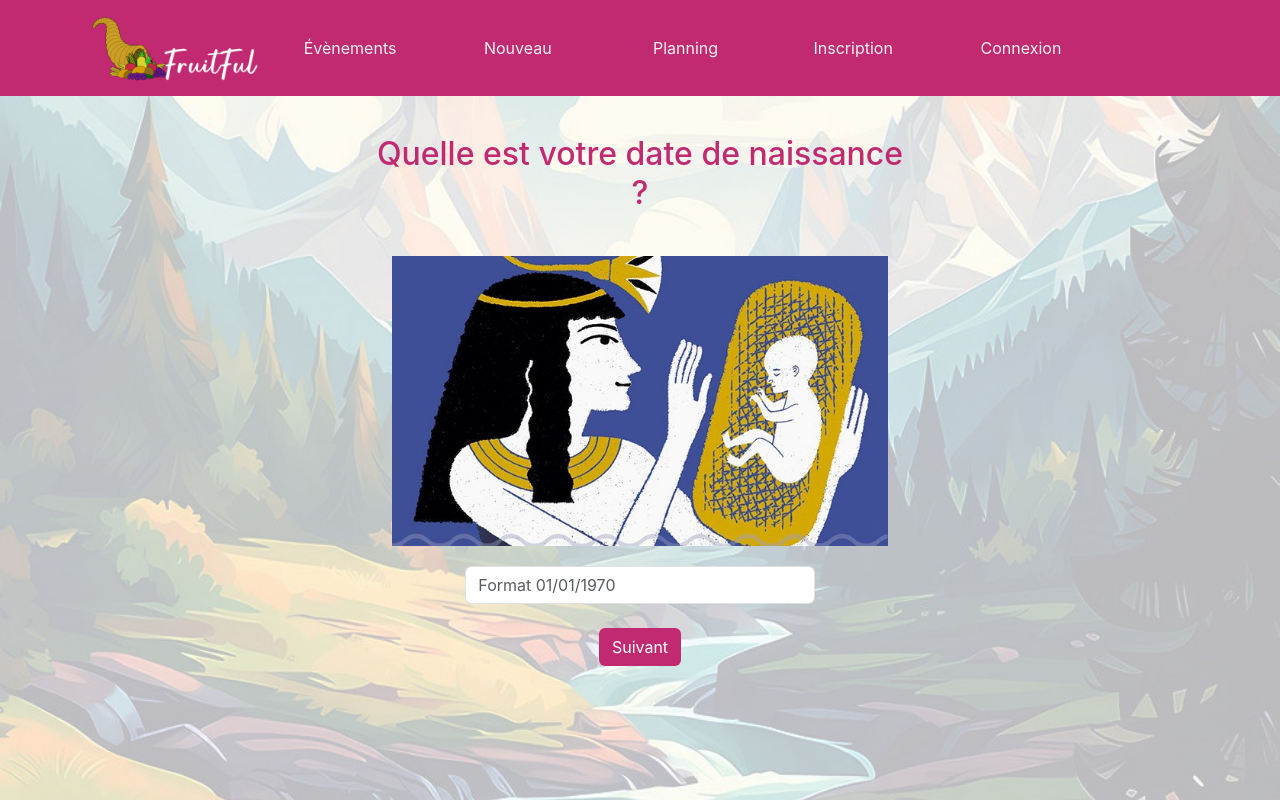
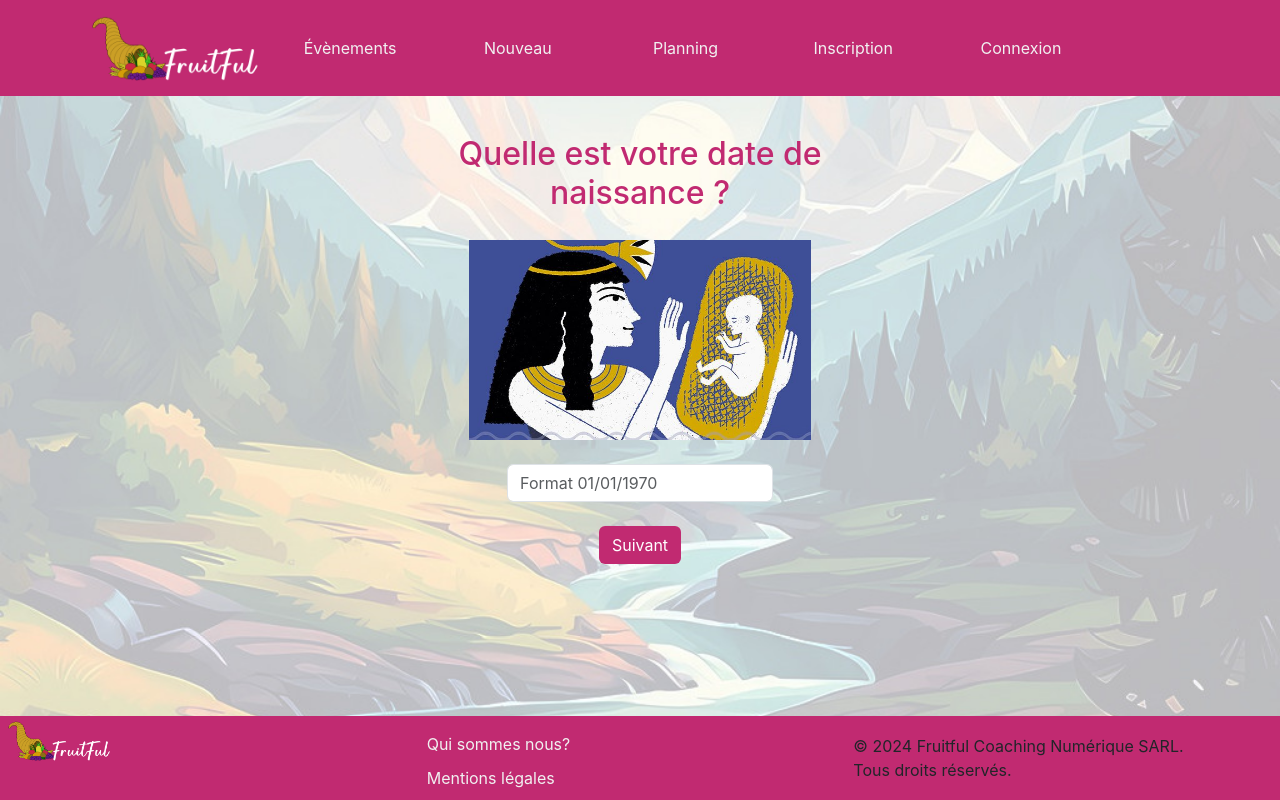
Before and after one commit to RomainVReco/fruitful-app, a React (Create React App) app: page /inscription2 in a window 1280 px wide. Shown: the top 800 px of the page. Built offline with nearby package versions, Linux system fonts and the light colour scheme.

Commit message:
Responsive intermédiaire Inscription.

```diff
--- a/src/App.css
+++ b/src/App.css
@@ -307,12 +307,16 @@ body {
   opacity: 1;
 }
 
-.image-velo {
-  max-width:70%;
+.imageInscription {
+  max-width: 70vw;
+  max-height: 25vh;
 }
 
 .centre{
   text-align: center;
+}
+.max-width-absolute {
+  max-width: 500px !important;
 }
 
 label {
@@ -320,14 +324,16 @@ label {
 }
 .fond-inscription {
   width: 100%;
-  height: 100%;
+  /* height: 100%; */
+  height: 88vh !important;
   background: url("assets/inscription/fond_ecran2.jpg");
   background-repeat: no-repeat;
   background-attachment: fixed;
-  background-position: center center;
+  background-position: center;
   background-size:cover;
-  padding-bottom: 1.5rem;
+  /* padding-bottom: 1.5rem; */
 }
+
 
 .renseignement-container {
   width: 450px;
--- a/src/components/footer/footer-css.css
+++ b/src/components/footer/footer-css.css
@@ -1,4 +1,4 @@
-* {
+/* * {
     margin: 0;
     padding: 0;
     font-family: "Inter", sans-serif;
@@ -6,7 +6,7 @@
     font-style: normal;
     font-variation-settings: "slnt" 0;
     box-sizing: border-box;
-  }
+  } */
 
   /* FOOTER */
 .footerBottom {
@@ -14,6 +14,7 @@
     /*height: 65px;*/
     width: 100%;
     z-index: 1000;
+    position: relative;
   }
 
   .footer-container {
@@ -73,3 +74,10 @@
       align-items: center;
     }
   }
+
+  @media screen and (min-width: 646px) {
+    .footerBottom {
+
+      position: absolute;
+      bottom: 0;
+    }  }
--- a/src/pages/public/Inscription.js
+++ b/src/pages/public/Inscription.js
@@ -59,7 +59,7 @@ export default function Inscription() {
     return (
       <div className="centre">
 
-        <img className='image-velo' src={velo} alt="Vélo" />
+        <img className='imageInscription' src={velo} alt="Vélo" />
 
       </div>
     );
--- a/src/pages/public/Inscription2.js
+++ b/src/pages/public/Inscription2.js
@@ -52,14 +52,14 @@ export default function Inscription2() {
   function AffichageImage() {
     return (
       <div className="centre">
-        <img src={bebe} alt="Bébé" style={{ height: 330, padding: 20 }} />
+        <img src={bebe} alt="Bébé" className="imageInscription" />
       </div>
     );
   }
 
   return (
     <>
-      <div className="fond-inscription content flex-grow-1 min-vh-100">
+      <div className="fond-inscription content">
         <div className="row">
           <div className="col"></div>
           <div className="col corps-inscription centre">
@@ -68,7 +68,7 @@ export default function Inscription2() {
                 <h2>Quelle est votre date de naissance ?</h2>
               </label>
             </div>
-            <div>
+            <div className="mt-2 mb-4">
               <AffichageImage />
             </div>
 
--- a/src/pages/public/Inscription3.js
+++ b/src/pages/public/Inscription3.js
@@ -129,7 +129,7 @@ console.log("mot de passe avant regex", email, motDePasse);
   function AffichageImage() {
     return (
       <div className="centre">
-        <img src={contact} alt="Contact" style={{ height: 330, padding: 20 }} />
+        <img src={contact} alt="Contact" className="imageInscription" />
       </div>
     );
   }
@@ -146,7 +146,7 @@ console.log("mot de passe avant regex", email, motDePasse);
                 <h2>On reste en contact</h2>
               </label>
             </div>
-            <div>
+            <div className="mt-2 mb-4">
               <AffichageImage />
             </div>
             <div class="row">
```
